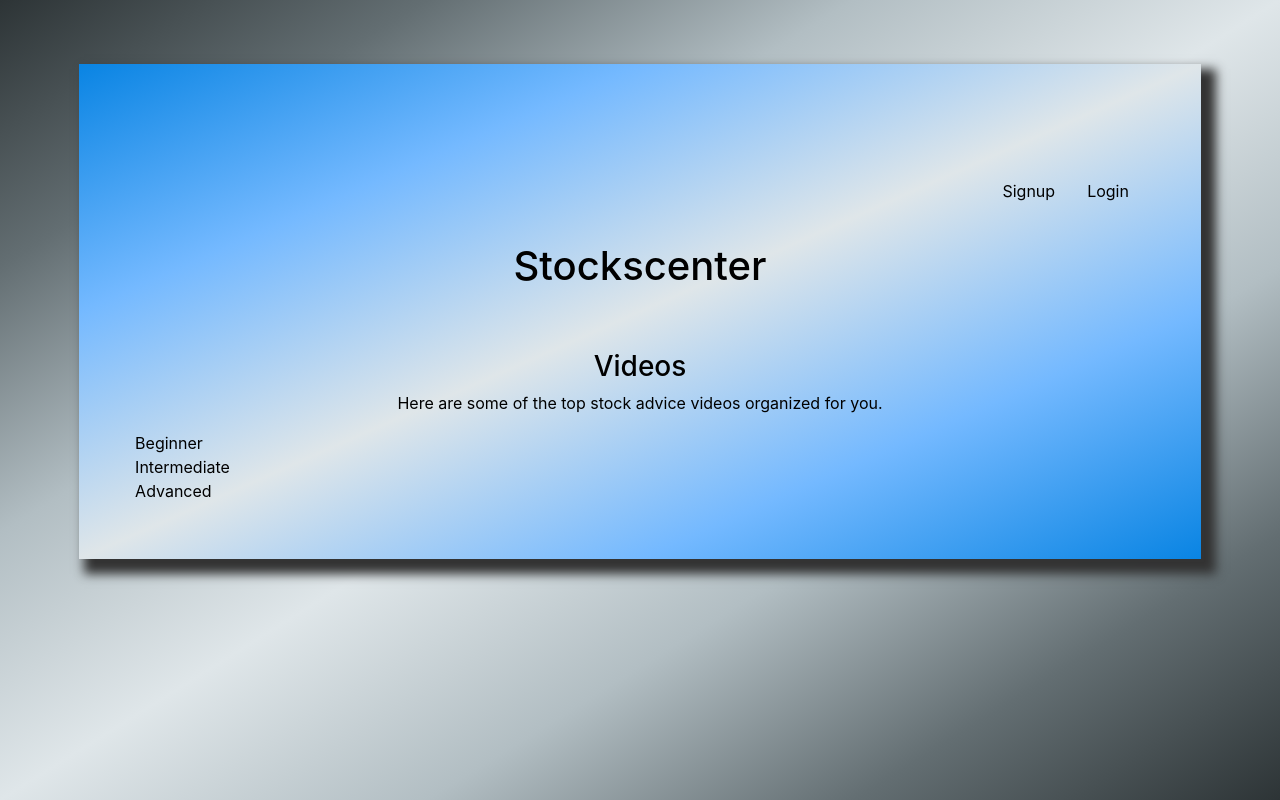
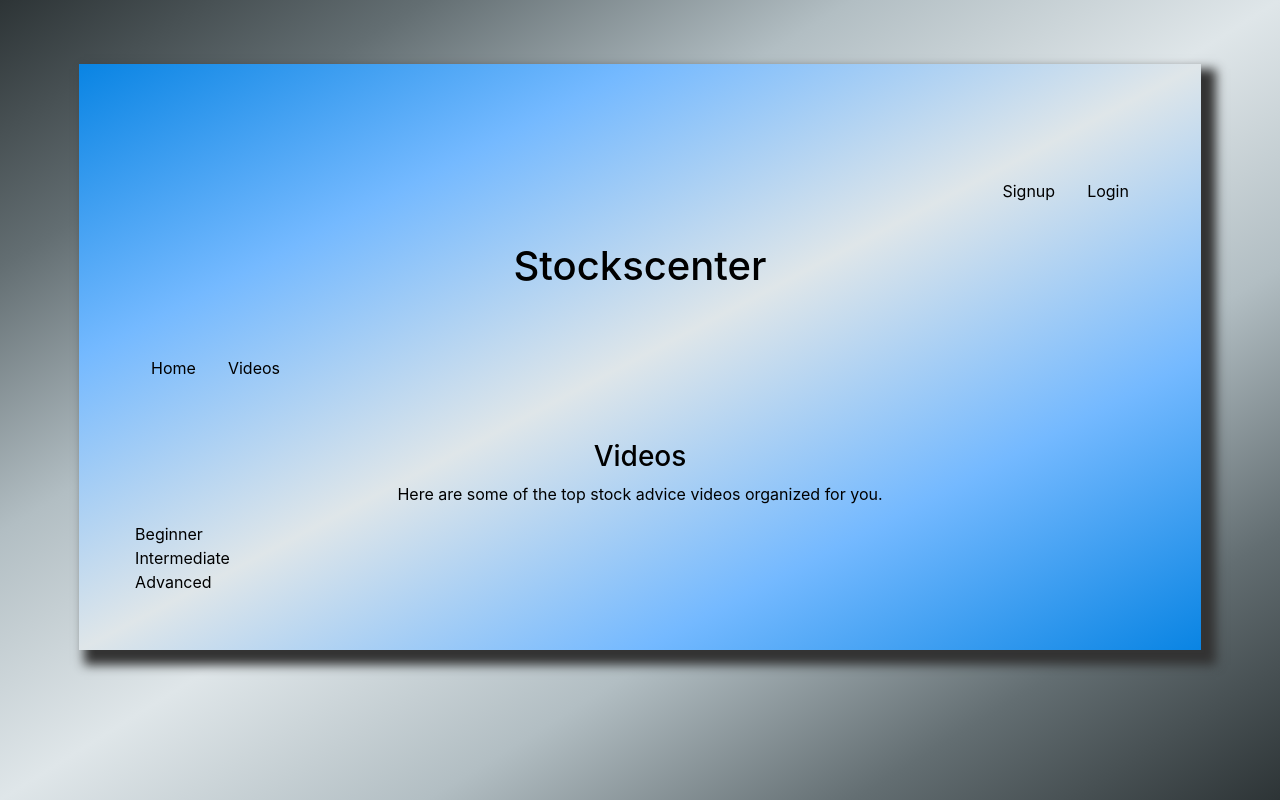
Before and after one commit to jgarcia4444/StocksCenter, a React (Create React App) app in the folder frontend/: page /videos in a window 1280 px wide. Built offline with nearby package versions, Linux system fonts and the light colour scheme.

Commit message:
minor bug fix from typo redux store was improperly loading the trackedStocks when a user signed up.

```diff
--- a/frontend/src/actions/SignupUser.js
+++ b/frontend/src/actions/SignupUser.js
@@ -9,7 +9,7 @@ const signupUser = (data) => {
             lastName: user.last_name,
             id: user.id
         },
-        trackedStock: user_stocks
+        trackedStocks: user_stocks
     }
 }
 
--- a/frontend/src/components/containers/SearchContainer.js
+++ b/frontend/src/components/containers/SearchContainer.js
@@ -56,7 +56,6 @@ export default class SearchContainer extends Component {
     filterByQuery = (query) => {
         if (query !== "") {
            let suggestions = this.state.stocksData.filter(stock => {
-               console.log(this.state.stocksData)
                 let stockNameLowercased = stock.name.toLowerCase()
                 if (stockNameLowercased.includes(query.toLowerCase())) {
                     return stock
--- a/frontend/src/components/containers/VideosContainer.js
+++ b/frontend/src/components/containers/VideosContainer.js
@@ -2,6 +2,7 @@ import React, { Component } from 'react';
 import CredentialsNav from '../credentialsNav/CredentialsNav';
 import './VideosContainer.css'
 import FilterSelector from '../videos/FilterSelector';
+import Nav from '../nav/Nav';
 
 class VideosContainer extends Component {
 
@@ -21,6 +22,7 @@ class VideosContainer extends Component {
                         <h1>Stockscenter</h1>
                     </div>
                 </div>
+                <Nav />
                 <div className="row">
                     <div className="col-12" id="video-section-header">
                         <h3>
--- a/frontend/src/components/nav/Nav.css
+++ b/frontend/src/components/nav/Nav.css
@@ -7,31 +7,5 @@
 }
 
 .nav-link:hover {
-    animation: Nav-Link-Border-Wrap;
-    animation-duration: 0.5s;
-    border-bottom: 2px solid black;
-    color: #2d3436;
+    border: 1px solid black
 }
-
-@keyframes Nav-Link-Border-Wrap {
-    0% {
-        border-bottom: 2px solid black;
-    }
-    25% {
-        border-right: 2px solid black;
-        border-bottom: none
-    }
-    50% {
-        border-top: 2px solid black;
-        border-right: none;
-
-    }
-    75% {
-        border-left: 2px solid black;
-        border-top: none;
-    }
-    100% {
-        border-left: none;
-        border-bottom: 2px solid black;
-    }
-}
--- a/frontend/src/components/nav/Nav.js
+++ b/frontend/src/components/nav/Nav.js
@@ -2,13 +2,16 @@ import React from 'react';
 import './Nav.css'
 
 const Nav = () => {
+
+    const pathString = window.location.pathname
+
     return (
         <ul className="nav">
             <li className="nav-item">
-                <a className="nav-link active" href="/">Home</a>
+                <a className={pathString === "/" ? "nav-link active-tab" : "nav-link"} href="/">Home</a>
             </li>
             <li className="nav-item">
-                <a className="nav-link" href="/videos">Videos</a>
+                <a className={pathString === "/videos" ? "nav-link active-tab" : "nav-link"} href="/videos">Videos</a>
             </li>
         </ul>
     )
--- a/frontend/src/components/trackedStocks/StockRow.js
+++ b/frontend/src/components/trackedStocks/StockRow.js
@@ -9,7 +9,7 @@ const StockRow = (props) => {
             {stocks.map(stock => {
                 return (
                     <div key={`${stock.user_id}${stock.id}`} className="col-4">
-                        <StockTile handleTrackedClick={props.handleTrackedClick} stock={stock} />
+                        <StockTile key={stock.id} handleTrackedClick={props.handleTrackedClick} stock={stock} />
                     </div>
                 )
             })}
--- a/frontend/src/components/trackedStocks/StockTile.js
+++ b/frontend/src/components/trackedStocks/StockTile.js
@@ -3,7 +3,6 @@ import './StockTile.css';
 
 const StockTile = (props) => {
     let { stock } = props
-    console.log(stock)
     return (
         <div onClick={() => props.handleTrackedClick(stock)} className="stock-tile">
             <h4>
--- a/frontend/src/reducers/reducer.js
+++ b/frontend/src/reducers/reducer.js
@@ -17,13 +17,11 @@ export default function reducer(state = defaultState, action) {
                 trackedStocks: stocks.concat(action.stock)
             }
         case "USER_SIGNUP":
-            console.log(action.trackedStocks)
             return {
                 trackedStocks: action.trackedStocks,
                 currentUser: action.user
             }
         case "GET_USER":
-            console.log(action)
             var stocks;
             if (action.trackedStocks.length > 0) {
                 stocks = action.trackedStocks
```
